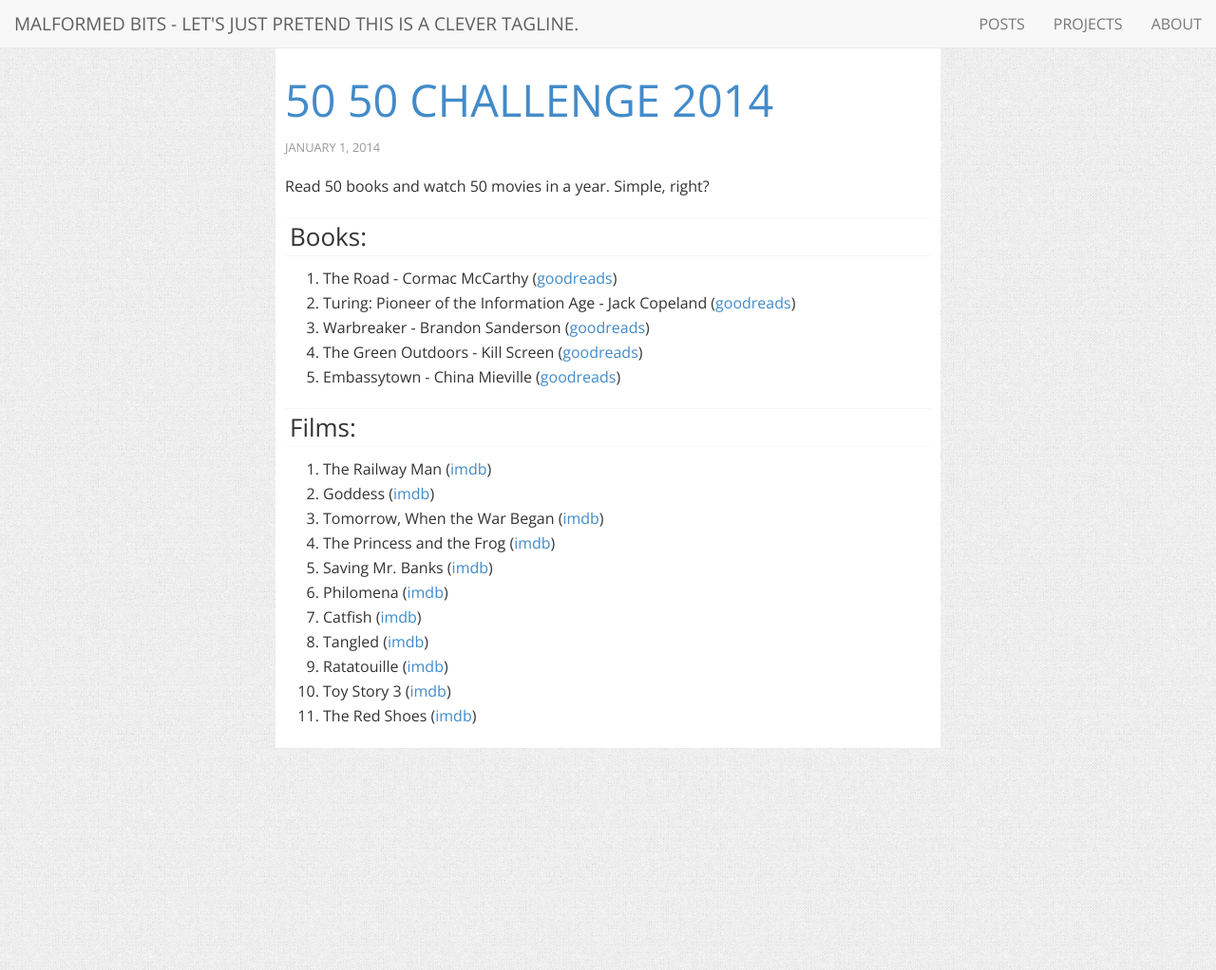
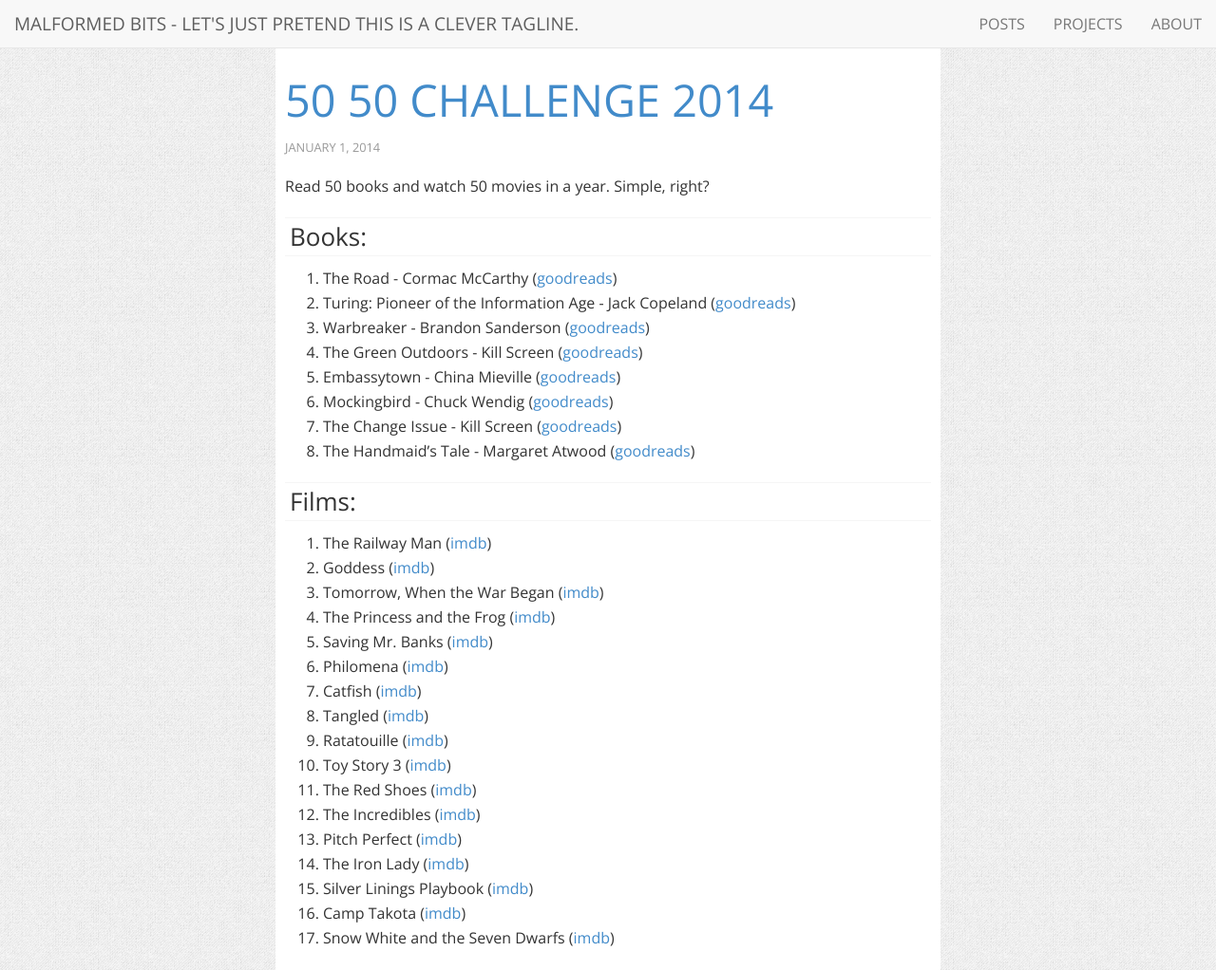
Before and after one commit to charlottepierce/charlottepierce.github.com, a Jekyll site: the page built from _posts/2014-01-01-50-50-Challenge-2014.md, in a window 1280 px wide and 1022 px high. Shown: the whole window at 95% size. Built offline with Jekyll 4.4.1, drawn with Linux system fonts in a browser that asks for light colours; nearby versions of some CDN libraries.

Commit message:
February update for the 2014 50/50 challenge.

```diff
--- a/_posts/2014-01-01-50-50-Challenge-2014.md
+++ b/_posts/2014-01-01-50-50-Challenge-2014.md
@@ -12,6 +12,9 @@
 3. Warbreaker - Brandon Sanderson ([goodreads](https://www.goodreads.com/book/show/7969594-warbreaker))
 4. The Green Outdoors - Kill Screen ([goodreads](https://www.goodreads.com/book/show/19016506-the-green-outdoors))
 5. Embassytown - China Mieville ([goodreads](https://www.goodreads.com/book/show/11955654-embassytown))
+6. Mockingbird - Chuck Wendig ([goodreads](https://www.goodreads.com/book/show/13108221-mockingbird))
+7. The Change Issue - Kill Screen ([goodreads](https://www.goodreads.com/book/show/17879727-the-change-issue))
+8. The Handmaid's Tale - Margaret Atwood ([goodreads](https://www.goodreads.com/book/show/8366074-the-handmaid-s-tale))
 
 ### Films: ###
 
@@ -26,3 +29,9 @@
 9. Ratatouille ([imdb](http://www.imdb.com/title/tt0382932/))
 10. Toy Story 3 ([imdb](http://www.imdb.com/title/tt0435761/))
 11. The Red Shoes ([imdb](http://www.imdb.com/title/tt0040725/))
+12. The Incredibles ([imdb](http://www.imdb.com/title/tt0317705/))
+13. Pitch Perfect ([imdb](http://www.imdb.com/title/tt1981677/))
+14. The Iron Lady ([imdb](http://www.imdb.com/title/tt1007029/))
+15. Silver Linings Playbook ([imdb](http://www.imdb.com/title/tt1045658/))
+16. Camp Takota ([imdb](http://www.imdb.com/title/tt3097084))
+17. Snow White and the Seven Dwarfs ([imdb](http://www.imdb.com/title/tt0029583/))
```
